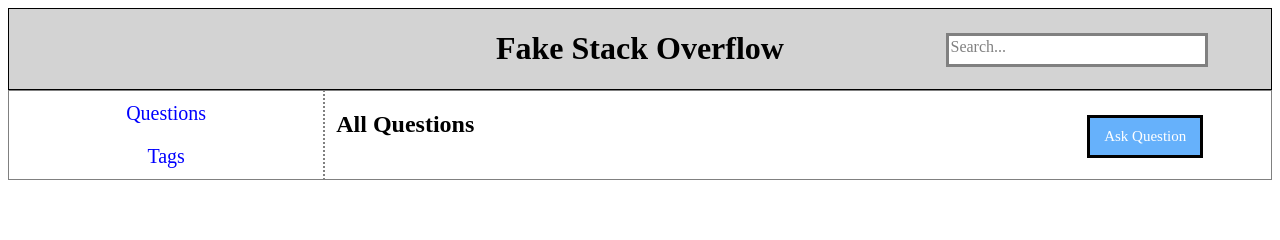
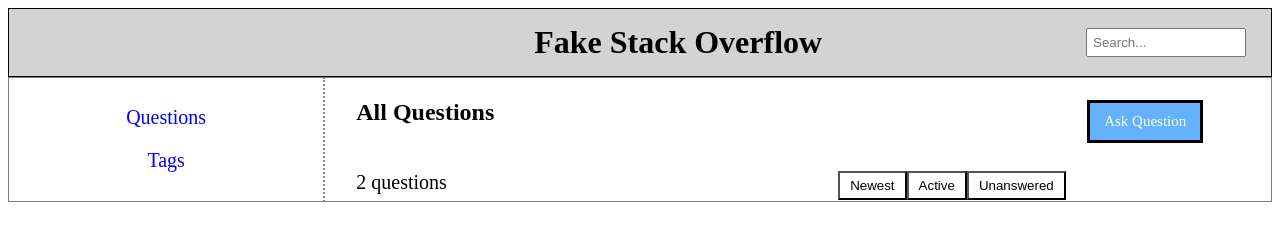
Before and after one commit to joycelynxia/cse316-f23-pa01, a plain HTML site: page index.html in a window 1280 px wide. Drawn offline with Linux system fonts and the light colour scheme.

Commit message:
added search bar, modified positioning of buttons

```diff
--- a/css/index.css
+++ b/css/index.css
@@ -1,10 +1,21 @@
 .header {
+    display: flex;
+    align-items: center;
     background-color: lightgray;
     text-align: center;
     border: 1px solid black;
     position: relative;
+    padding: 15px;
   }
 
+.header h1 {
+    margin: 0;
+    margin-left: 20%;
+    flex-grow: 1;
+    text-align: center;
+}
+
+/**
 .search {
   text-align: left;
   padding: 2px;
@@ -16,6 +27,18 @@
   position: absolute;
   top: 30%;
   right: 5%;
+}
+**/
+
+.header input{
+  position: relative;
+  float: right;
+  padding: 5px;
+  padding-left: 5px;
+  box-sizing: border-box;
+  width: 160px;
+  margin-right: 10px;
+  color: black;
 }
 
 .sidebar {
@@ -37,8 +60,9 @@
 }
 
 #all_q {
-  /* position: relative; */
-  padding-left: 10px;
+  position: relative;
+  padding-left: 30px;
+  padding-top: 20px;
 }
 
 .ask {
@@ -46,7 +70,7 @@
   width: 110px;
   border-style: solid;
   position: absolute;
-  top: 115px;
+  top: 100px;
   right: 6%;
 }
 
@@ -64,10 +88,45 @@
   background-color: darkblue;
 }
 
+.mid {
+  overflow: hidden;
+  display: flex;
+  align-items: center;
+}
+
+.num_q {
+  position: relative;
+  padding: 20px 0 0 30px;
+  margin-right: 10px;
+  font-size: 20px;
+  float: left;
+  width: 50%;
+}
+
+.sorting-options {
+  display: flex;
+  margin-top: 10px;
+  float: right;
+  padding-top: 15px;
+}
+
+.sorting-options button{
+  cursor: pointer;
+  border-radius: 0px;
+  padding: 5px 10px;
+  background-color: white;
+  width: 50%;
+}
+
+.sorting-options button:hover {
+  background-color: lightgray;
+}
+
 table {
   width: 100%;
   border-collapse: collapse;
 }
+
 td:first-child{
   border-right: 2px dotted gray;
 }
--- a/index.html
+++ b/index.html
@@ -6,9 +6,14 @@
 <body>
   <div id="header" class="header">
     <h1>Fake Stack Overflow</h1>
+    <!--
     <div class="search">
-      Search...
+    Search...
     </div>
+    -->
+
+    <input type="text" id="search" class="search"
+    placeholder="Search...">
   </div>
 
   <div id="main" class="main">
@@ -20,11 +25,20 @@
         </td>
         <!-- Content -->
         <td class="content">
-          <h2 id="all_q">All Questions</h2>
-          <div class="ask">
-            <a href="#">Ask Question</a>
+          <div class="top">
+            <h2 id="all_q">All Questions</h2>
+            <div class="ask">
+              <a href="#">Ask Question</a>
+            </div>
           </div>
-
+          <div class="mid">
+            <div class="num_q">2 questions</div>
+            <div class="sorting-options">
+              <button id="newest">Newest</button>
+              <button id="active">Active</button>
+              <button id="unanswered">Unanswered</button>
+            </div>
+          </div>
         </td>
       </tr>
     </table>
```
